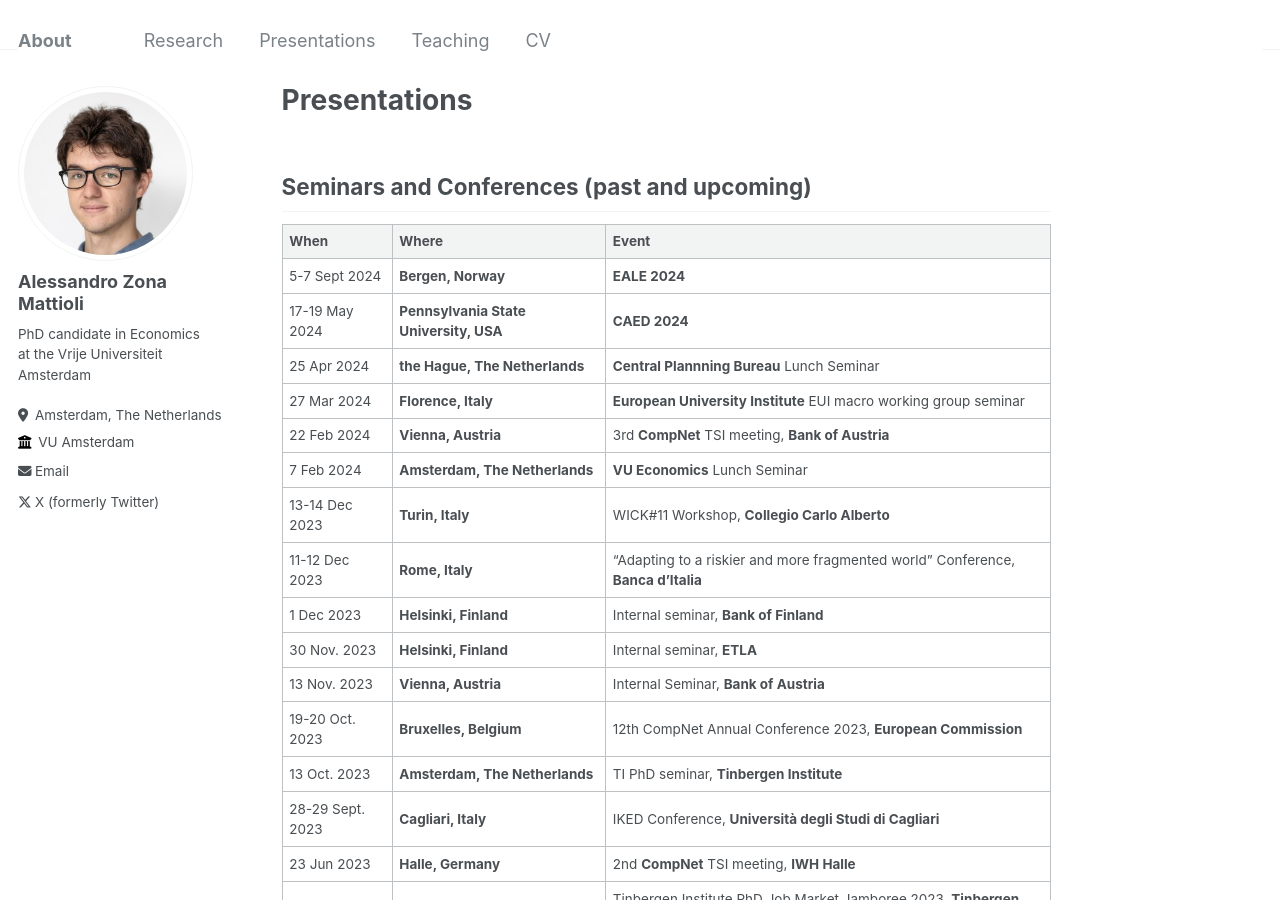
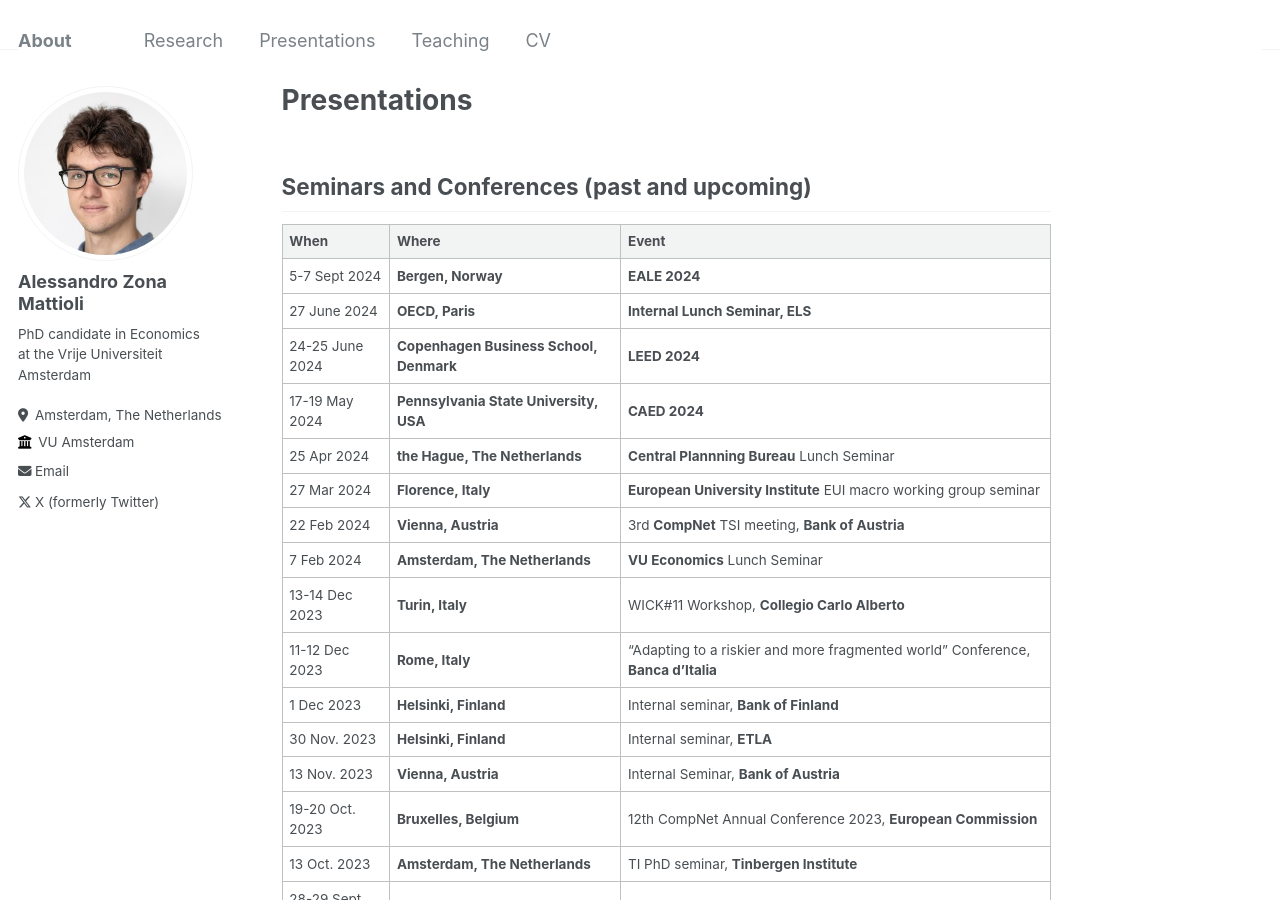
Before and after one commit to zmale/alessandrozonamattioli.github.io, a Jekyll site: the page built from _pages/presentations.md, in a window 1280 px wide and 900 px high. Built offline with Jekyll 4.4.1, drawn with Linux system fonts in a browser that asks for light colours.

Commit message:
Update presentations.md

```diff
--- a/_pages/presentations.md
+++ b/_pages/presentations.md
@@ -8,6 +8,8 @@ title: Presentations
 | When | Where | Event |
 | --- | --- | --- |
 | 5-7 Sept 2024  | **Bergen, Norway** | **EALE 2024** |
+| 27 June 2024  | **OECD, Paris** | **Internal Lunch Seminar, ELS** |
+| 24-25 June 2024  | **Copenhagen Business School, Denmark** | **LEED 2024** |
 | 17-19 May 2024  | **Pennsylvania State University, USA** | **CAED 2024** |
 | 25 Apr 2024  | **the Hague, The Netherlands** | **Central Plannning Bureau** Lunch Seminar |
 | 27 Mar 2024  | **Florence, Italy** | **European University Institute** EUI macro working group seminar |
```
